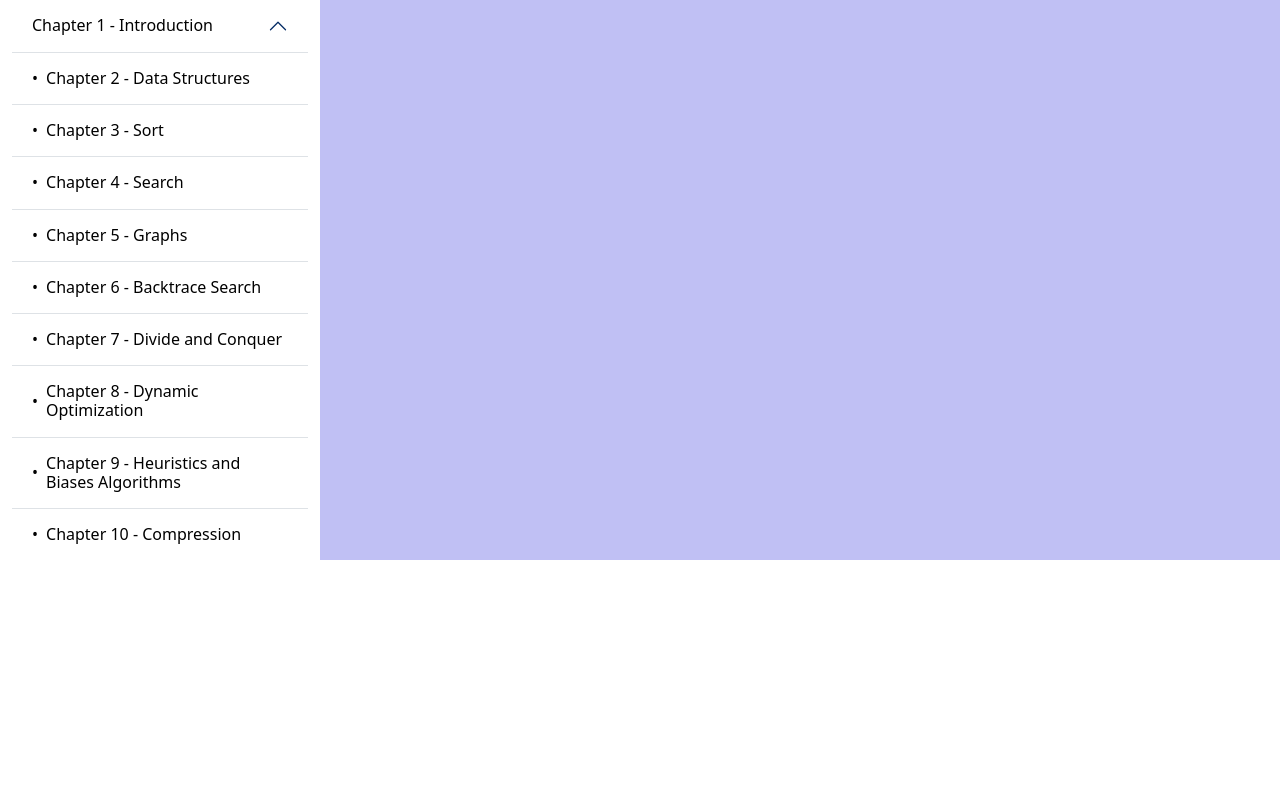
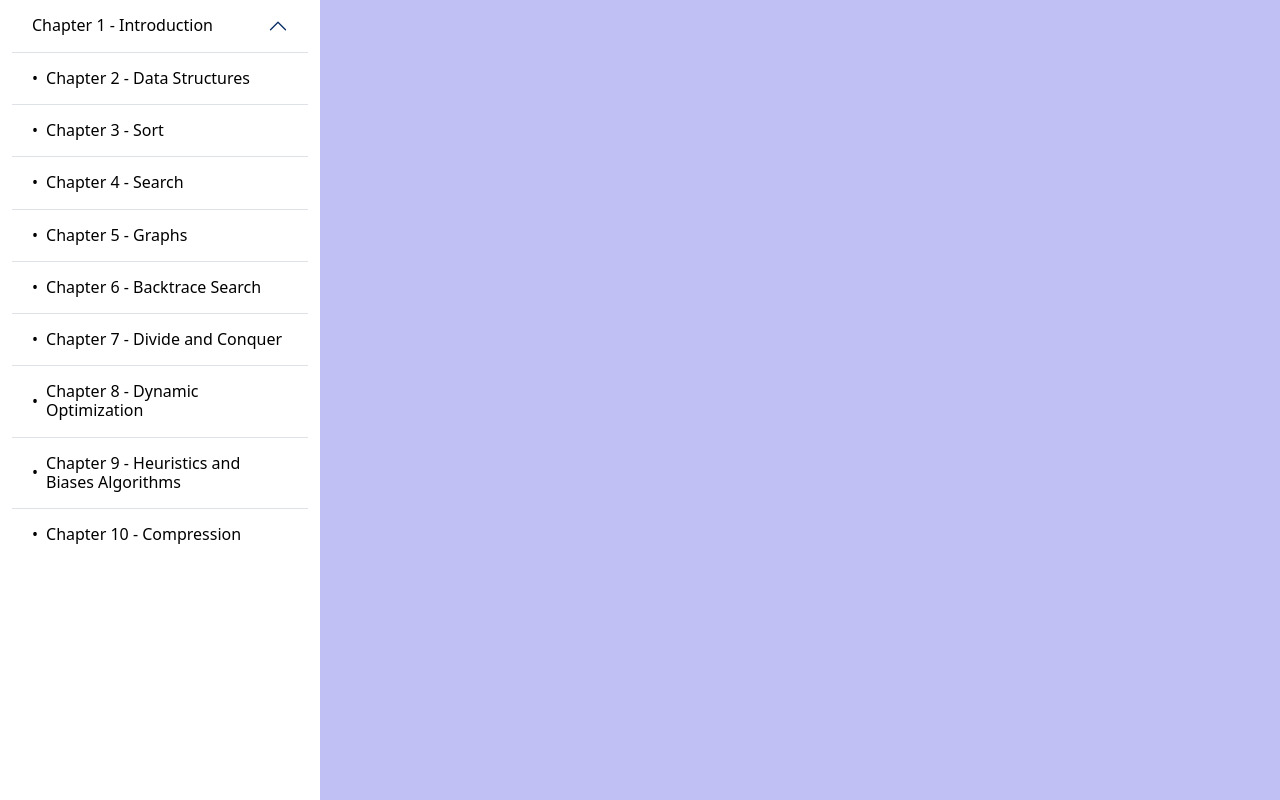
Before and after one commit to Algorithms-plus-plus/algorithms-fe, an Angular app: page / in a window 1280 px wide. Built offline with nearby package versions, Linux system fonts and the light colour scheme.

Commit message:
add missing changes

```diff
--- a/src/app/app.html
+++ b/src/app/app.html
@@ -1,9 +1,9 @@
 <div class="container-fluid">
   <div class="row">
-    <div class="col-3">
+    <div class="col-3 min-vh-100">
       <app-side-nav></app-side-nav>
     </div>
-    <div class="col-9 pb-1" style="background-color: rgba(140, 141, 235, 0.548);">
+    <div class="col-9 pb-1 min-vh-100" style="background-color: rgba(140, 141, 235, 0.548);">
       <router-outlet></router-outlet>
     </div>
   </div>
--- a/src/app/chapter1/app.routes.server.ts
+++ b/src/app/chapter1/app.routes.server.ts
@@ -4,7 +4,12 @@ import { RenderMode, ServerRoute } from '@angular/ssr';
 export const serverRoutes: Routes = [
   {
     path: 'sets',
-    loadComponent: () => import('./set/set').then(m => m.SetComponent),
+    loadComponent: () => import('./base-definitions/set/set').then(m => m.SetComponent),
+    title: 'Sets',
+  },
+  {
+    path: 'numbers',
+    loadComponent: () => import('./base-definitions/numbers/numbers').then(m => m.Numbers),
     title: 'Sets',
   }
 ];
```
